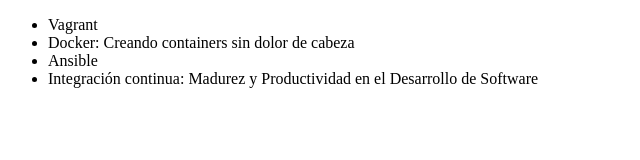
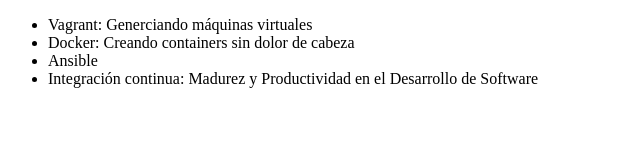
Before and after one commit to Emanuel1193/alura-git, a plain HTML site: page index.html in a window 1280 px wide. Shown: the whole page, without its empty margins (0-640 px from the left). Drawn offline with Linux system fonts and the light colour scheme.

Commit message:
corrigiend curso de vagrant

```diff
--- a/index.html
+++ b/index.html
@@ -6,7 +6,7 @@
 </head>
 <body>
      <ul>
-         <li> Vagrant </li>
+         <li> Vagrant: Generciando máquinas virtuales</li>
          <li> Docker: Creando containers sin dolor de cabeza </li>
          <li> Ansible </li>
          <li> Integración continua: Madurez y Productividad en el Desarrollo de Software</li>
```
